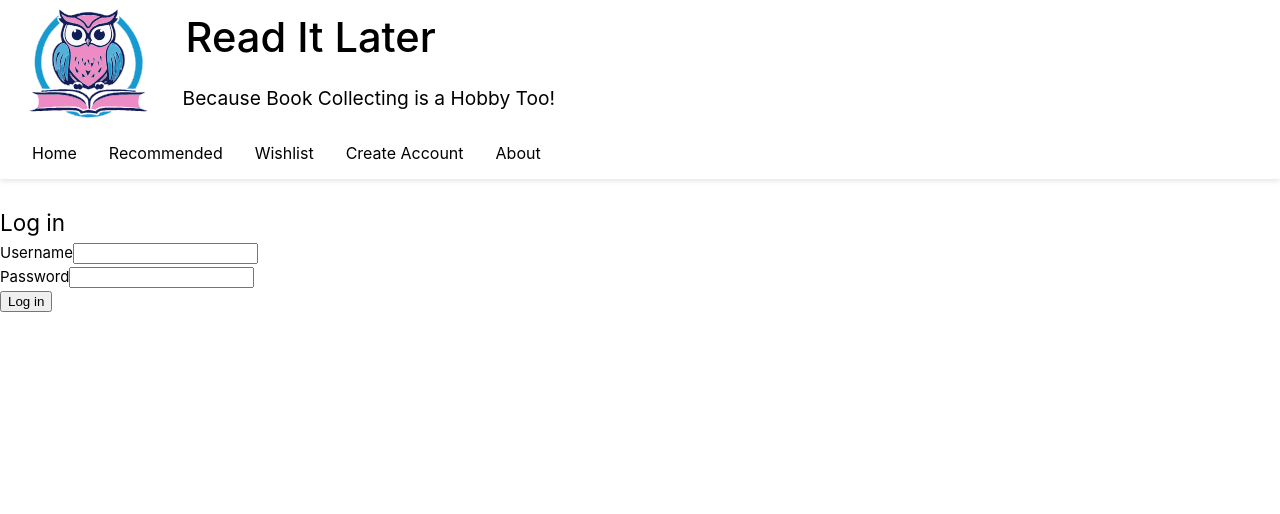
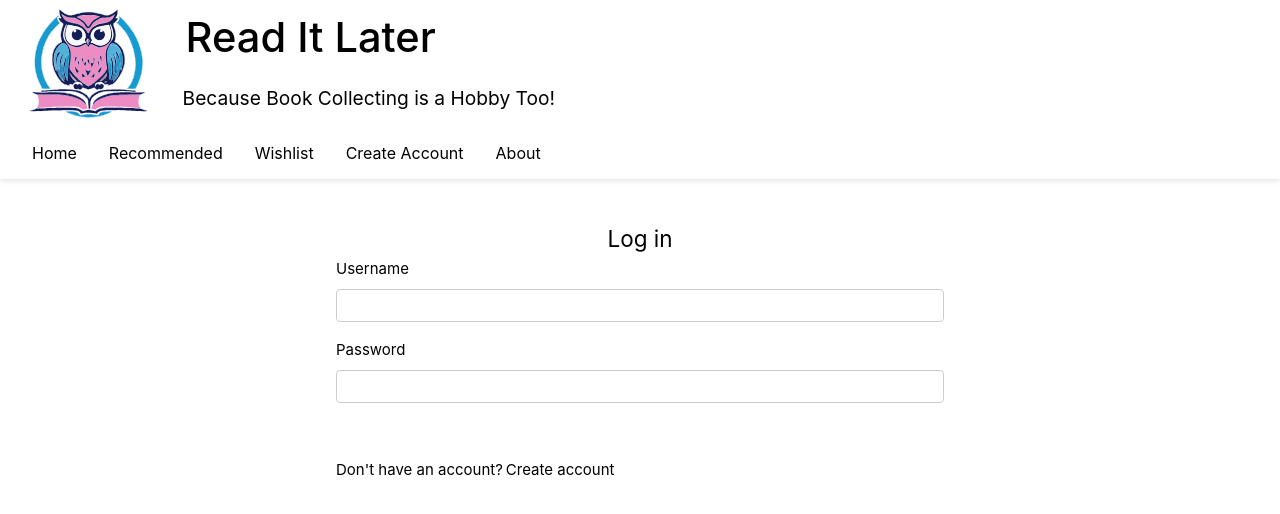
Before and after one commit to kannik-k/Read-It-Later-frontend, a Vue app: page /login in a window 1280 px wide. Shown: the top 514 px of the page. Built offline with nearby package versions, Linux system fonts and the light colour scheme.

Commit message:
links between login view and create account view, style improvements

```diff
--- a/src/assets/main.css
+++ b/src/assets/main.css
@@ -12,6 +12,32 @@ a,
   color: var(--color-space-cadet);
   transition: 0.4s;
   padding: 3px;
+}
+
+button {
+  width: 100%;
+  padding: 0.75rem;
+  background-color: var(--color-cyan-azure);
+  color: #fff;
+  border: none;
+  border-radius: 4px;
+  cursor: pointer;
+}
+
+button:hover {
+  background-color: var(--color-ucla-blue);
+}
+
+input, select {
+  width: 100%;
+  padding: 0.5rem;
+  border: 1px solid #ccc;
+  border-radius: 4px;
+}
+
+.error-message {
+  font-size: 14px;
+  color: #cc0202;
 }
 
 @media (hover: hover) {
--- a/src/views/CreateAccountView.vue
+++ b/src/views/CreateAccountView.vue
@@ -49,6 +49,7 @@ async function submitForm() {
     <p v-if="errorMessage" class="error-message">{{ errorMessage }}</p>
     <button type="submit">Create account</button>
   </form>
+  <p>Already have an account?<router-link to="/login">Log in</router-link></p>
 </div>
 </template>
 
@@ -95,9 +96,8 @@ async function submitForm() {
   background-color: var(--color-ucla-blue);
 }
 
-.error-message {
-  font-size: 13px;
-  color: red;
+router-link {
+  color: var(--color-air-superiority-blue);
 }
 @media (min-width: 1024px) {
 .login-form {
--- a/src/views/CreateBookView.vue
+++ b/src/views/CreateBookView.vue
@@ -97,37 +97,6 @@ async function submitForm() {
   margin-bottom: 0.5rem;
 }
 
-.create-book input,
-.create-book select {
-  width: 100%;
-  padding: 0.5rem;
-  border: 1px solid #ccc;
-  border-radius: 4px;
-}
-
-.create-book button {
-  width: 100%;
-  padding: 0.75rem;
-  background-color: var(--color-cyan-azure);
-  color: #fff;
-  border: none;
-  border-radius: 4px;
-  cursor: pointer;
-}
-
-.create-book button:hover {
-  background-color: var(--color-ucla-blue);
-}
-
-.error-message {
-  font-size: 14px;
-  color: #cc0202;
-}
-
-.success-message {
-  font-size: 13px;
-  color: green;
-}
 @media (min-width: 1024px) {
   .create-book {
     width: 50%;
--- a/src/views/HomeView.vue
+++ b/src/views/HomeView.vue
@@ -81,30 +81,4 @@ function redirectToCreateBook() {
   display: block;
   margin-bottom: 0.5rem;
 }
-
-.books input {
-  width: 100%;
-  padding: 0.5rem;
-  border: 1px solid #ccc;
-  border-radius: 4px;
-}
-
-.books button {
-  width: 100%;
-  padding: 0.75rem;
-  background-color: var(--color-cyan-azure);
-  color: #fff;
-  border: none;
-  border-radius: 4px;
-  cursor: pointer;
-}
-
-.books button:hover {
-  background-color: var(--color-ucla-blue);
-}
-
-.error-message {
-  font-size: 13px;
-  color: #cc0202;
-}
 </style>
--- a/src/views/LoginView.vue
+++ b/src/views/LoginView.vue
@@ -34,9 +34,59 @@ function submitForm() {
     </div>
     <button type="submit">Log in</button>
   </form>
+  <p>Don't have an account?<router-link to="/create_account">Create account</router-link></p>
 </div>
 </template>
 
 <style scoped>
+.login-form {
+  max-width: 80%;
+  margin: 0 auto;
+  padding: 1rem;
+  border: 1px solid var(--color-pink-lavender-darker);
+  border-radius: 4px;
+}
 
+.login-form h2 {
+  text-align: center;
+}
+
+.login-form div {
+  margin-bottom: 1rem;
+}
+
+.login-form label {
+  display: block;
+  margin-bottom: 0.5rem;
+}
+
+.login-form input {
+  width: 100%;
+  padding: 0.5rem;
+  border: 1px solid #ccc;
+  border-radius: 4px;
+}
+
+.login-form button {
+  width: 100%;
+  padding: 0.75rem;
+  background-color: var(--color-cyan-azure);
+  color: #fff;
+  border: none;
+  border-radius: 4px;
+  cursor: pointer;
+}
+
+.login-form button:hover {
+  background-color: var(--color-ucla-blue);
+}
+
+router-link {
+  color: var(--color-air-superiority-blue);
+}
+@media (min-width: 1024px) {
+  .login-form {
+    width: 50%;
+  }
+}
 </style>
```
